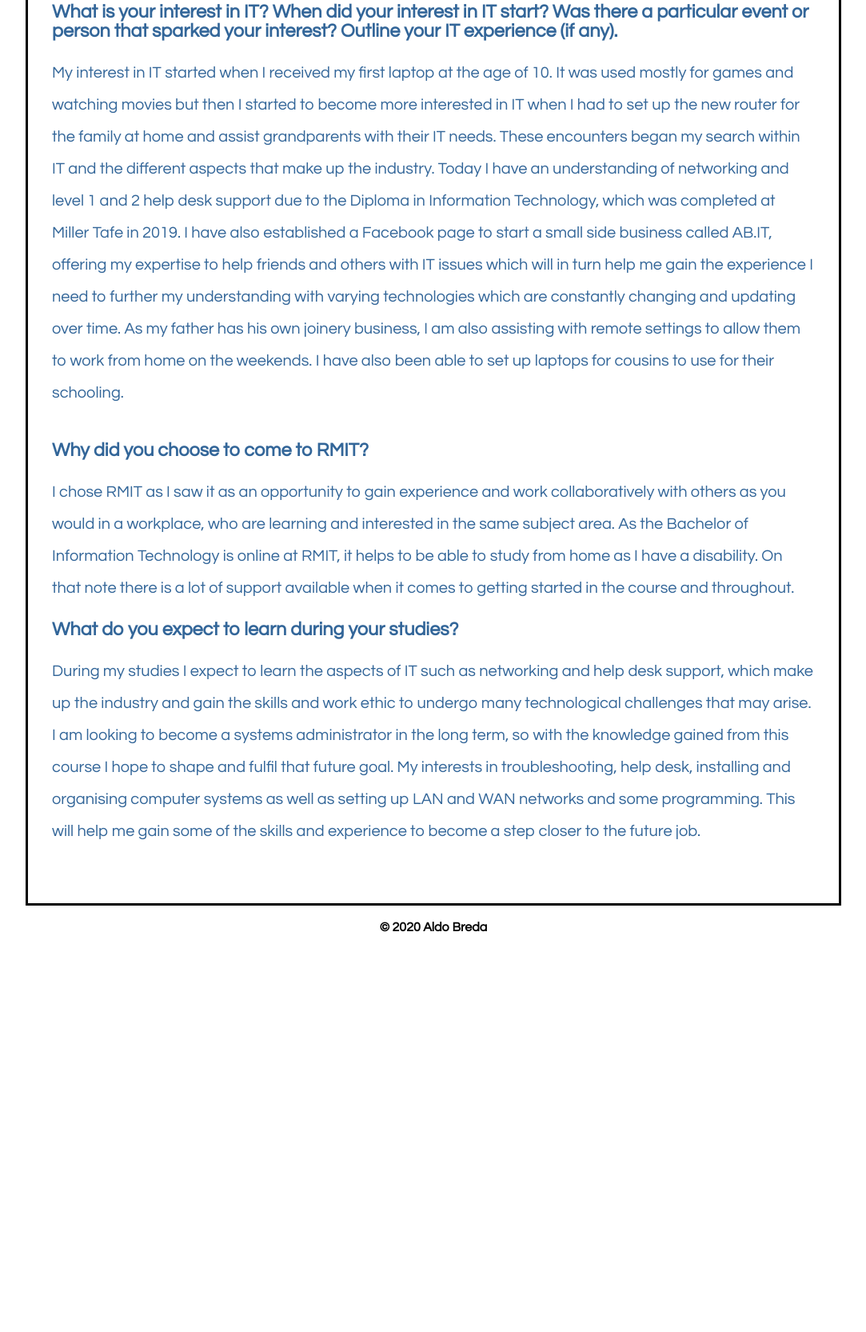
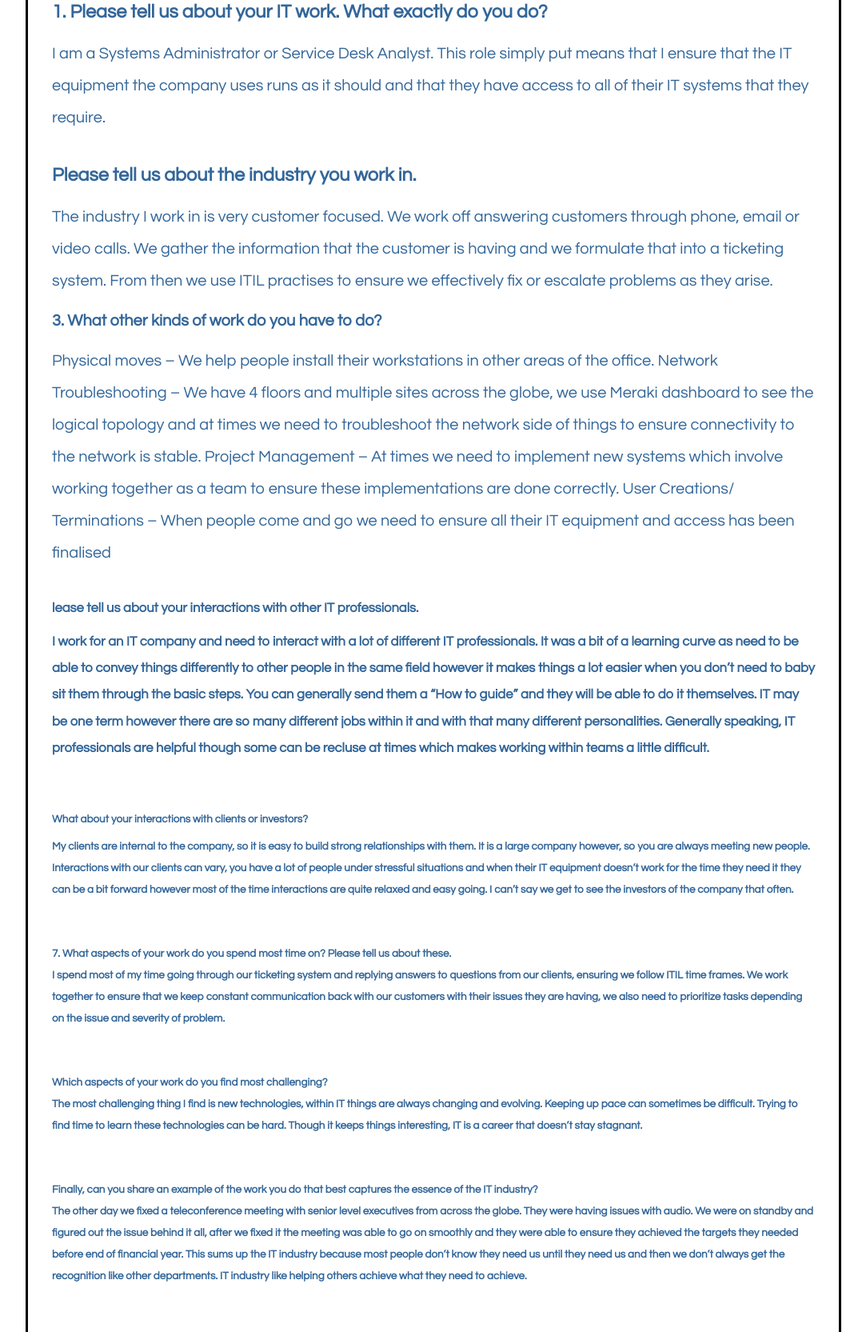
Before and after one commit to michaelwhyte1988/Group-10, a plain HTML site: page itpro.html in a window 1280 px wide. Shown: the part 347-2012 px from the top of the page at 80% size, without its empty margins (98-1181 px from the left). Before the commit the page ends 1530 px from the top, so only its background shows below. Drawn offline with Linux system fonts and the light colour scheme.

Commit message:
Update itpro.html

```diff
--- a/itpro.html
+++ b/itpro.html
@@ -34,37 +34,75 @@
 			<article>
 		<h2><u>Interest in IT</u></h2>
 		<br>
-		<h3>What is your interest in IT? When did your interest in IT start? Was there a particular event or person that sparked your interest? Outline your IT experience (if any).
-</h3>
+		<h3>1.	Please tell us about your IT work. What exactly do you do?</h3>
 
 		<br>
-		<p>My interest in IT started when I received my first laptop at the age of 10. It was used mostly for games and watching movies
-		but then I started to become more interested in IT when I had to set up the new router for the family at home and assist
-		grandparents with their IT needs. These encounters began my search within IT and the different aspects that make up the
-		industry. Today I have an understanding of networking and level 1 and 2 help desk support due to the Diploma in Information
-		Technology, which was completed at Miller Tafe in 2019. I have also established a Facebook page to start a small side business
-		called AB.IT, offering my expertise to help friends and others with IT issues which will in turn help me gain the experience I
-		need to further my understanding with varying technologies which are constantly changing and updating over time. As my father has
-		his own joinery  business, I am also assisting with remote settings to allow them to work from home on the weekends. I have also been
-		able to set up laptops for cousins to use for their schooling.</p>
+		<p>I am a Systems Administrator or Service Desk Analyst.
+		This role simply put means that I ensure that the IT equipment the company uses runs as it should and that they have access to all of their IT systems
+		that they require. </p>
 		<br>
 		<br>
 
-		<h3>Why did you choose to come to RMIT?</h3>
+		<h3>Please tell us about the industry you work in. </h3>
 		<br>
-		<p>I chose RMIT as I saw it as an opportunity to gain experience and work collaboratively with others as you would in a workplace, who are
-		learning and interested in the same subject area. As the Bachelor of Information Technology is online at RMIT, it helps to be able to study
-		from home as I have a disability. On that note there is a lot of support available when it comes to getting started in the course and throughout.</p>
+		<p>The industry I work in is very customer focused. We work off answering customers through phone, email or video calls. We gather the information that the customer
+		is having and we formulate that into a ticketing system. From then we use ITIL practises to ensure we effectively fix or escalate problems as they arise. </p>
 		<br>
 
-		<h3>What do you expect to learn during your studies?</h3>
+		<h4>3.	What other kinds of work do you have to do?</h4>
 		<br>
-		<p>During my studies I expect to learn the aspects of IT such as networking and help desk support, which make up the industry and gain the skills and work
-		ethic to undergo many technological challenges that may arise. I am looking to become a systems administrator in the long term, so with the knowledge gained
-		from this course I hope to shape and fulfil that future goal. My interests in troubleshooting, help desk, installing and organising computer systems as well
-		as setting up LAN and WAN networks and some programming. This will help me gain some of the skills and experience to become a step closer to the future job.</p>
+		<p>Physical moves – We help people install their workstations in other areas of the office.
+		Network Troubleshooting – We have 4 floors and multiple sites across the globe, we use Meraki dashboard to see the logical topology and at times we need to
+		troubleshoot the network side of things to ensure connectivity to the network is stable.
+		Project Management – At times we need to implement new systems which involve working together as a team to ensure these implementations are done correctly.
+		User Creations/ Terminations – When people come and go we need to ensure all their IT equipment and access has been finalised
+</p>
 		<br>
 		<br>
+		<h5>lease tell us about your interactions with other IT professionals. <h5>
+		<br>
+		<p>I work for an IT company and need to interact with a lot of different IT professionals.
+		It was a bit of a learning curve as need to be able to convey things differently to other people in the same field however it makes things a lot easier when
+		you don’t need to baby sit them through the basic steps.
+		You can generally send them a “How to guide” and they will be able to do it themselves.
+		IT may be one term however there are so many different jobs within it and with that many different personalities. Generally speaking, IT professionals
+		are helpful though some can be recluse at times which makes working within teams a little difficult.
+		<p>
+		<br>
+		<br>
+		<h6>What about your interactions with clients or investors?<h6>
+		<br>
+		<p>My clients are internal to the company, so it is easy to build strong relationships with them. It is a large company however, so you are always
+		meeting new people.
+		Interactions with our clients can vary, you have a lot of people under stressful situations and when their IT equipment doesn’t work for the time
+		they need it they can be a bit forward however most of the time interactions are quite relaxed and easy going.
+		I can’t say we get to see the investors of the company that often.
+		<p>
+		<br>
+		<br>
+		<h7>7.	What aspects of your work do you spend most time on? Please tell us about these.<h7>
+		<br>
+		<p>I spend most of my time going through our ticketing system and replying answers to questions from our clients, ensuring we follow ITIL time frames.
+		We work together to ensure that we keep constant communication back with our customers with their issues they are having, we also need to prioritize
+		tasks depending on the issue and severity of problem.
+		<p>
+		<br>
+		<br>
+		<h8>Which aspects of your work do you find most challenging?<h8>
+		<br>
+		<p>The most challenging thing I find is new technologies, within IT things are always changing and evolving. Keeping up pace can sometimes be difficult.
+		Trying to find time to learn these technologies can be hard. Though it keeps things interesting, IT is a career that doesn’t stay stagnant.<p> 							<p>
+		<br>
+		<br>
+		<h9> Finally, can you share an example of the work you do that best captures the essence of the IT industry?<h9
+		<br>
+		<p>The other day we fixed a teleconference meeting with senior level executives from across the globe. They were having issues with audio.
+		We were on standby and figured out the issue behind it all, after we fixed it the meeting was able to go on smoothly and they were able to ensure
+		they achieved the targets they needed before end of financial year. This sums up the IT industry because most people don’t know they need us until
+		they need us and then we don’t always get the recognition like other departments. IT industry like helping others achieve what they need to achieve.<p>							<p>
+		<br>
+		<br>
+
 
 
 			</article>
```
